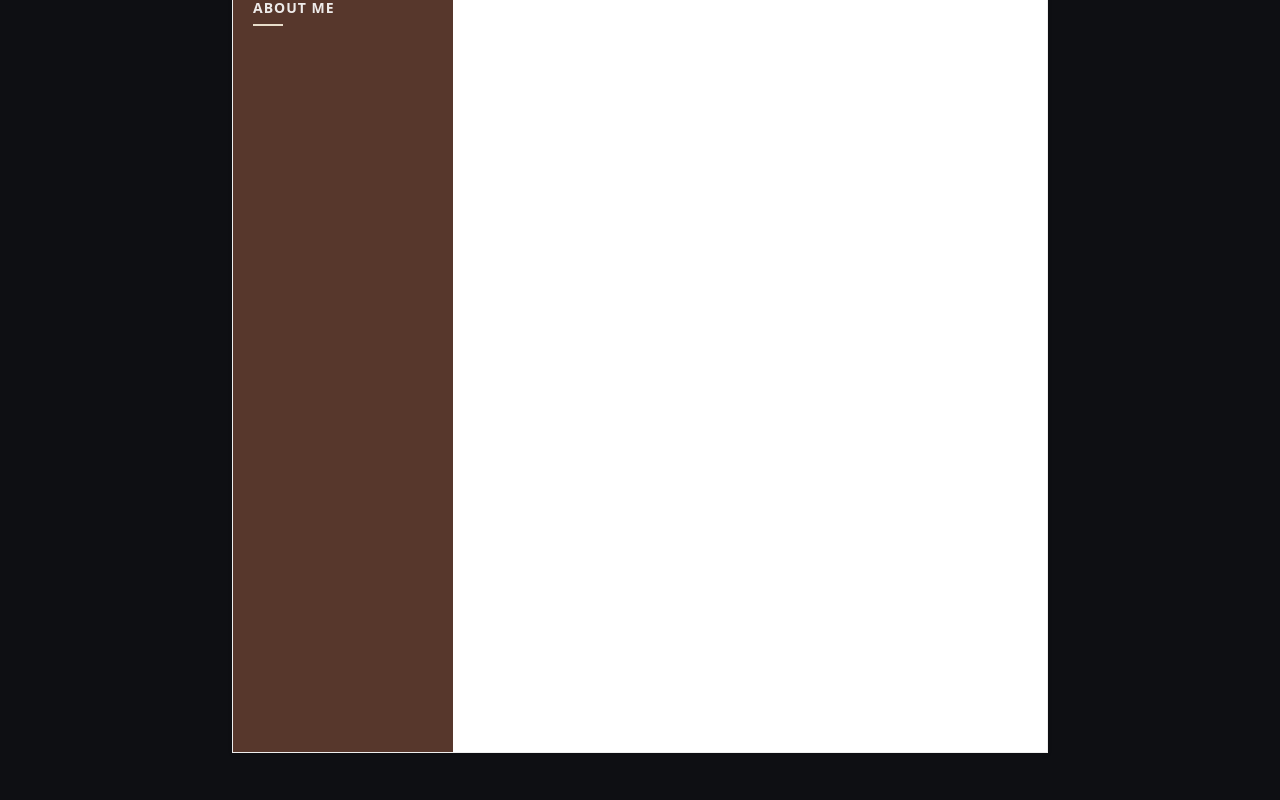
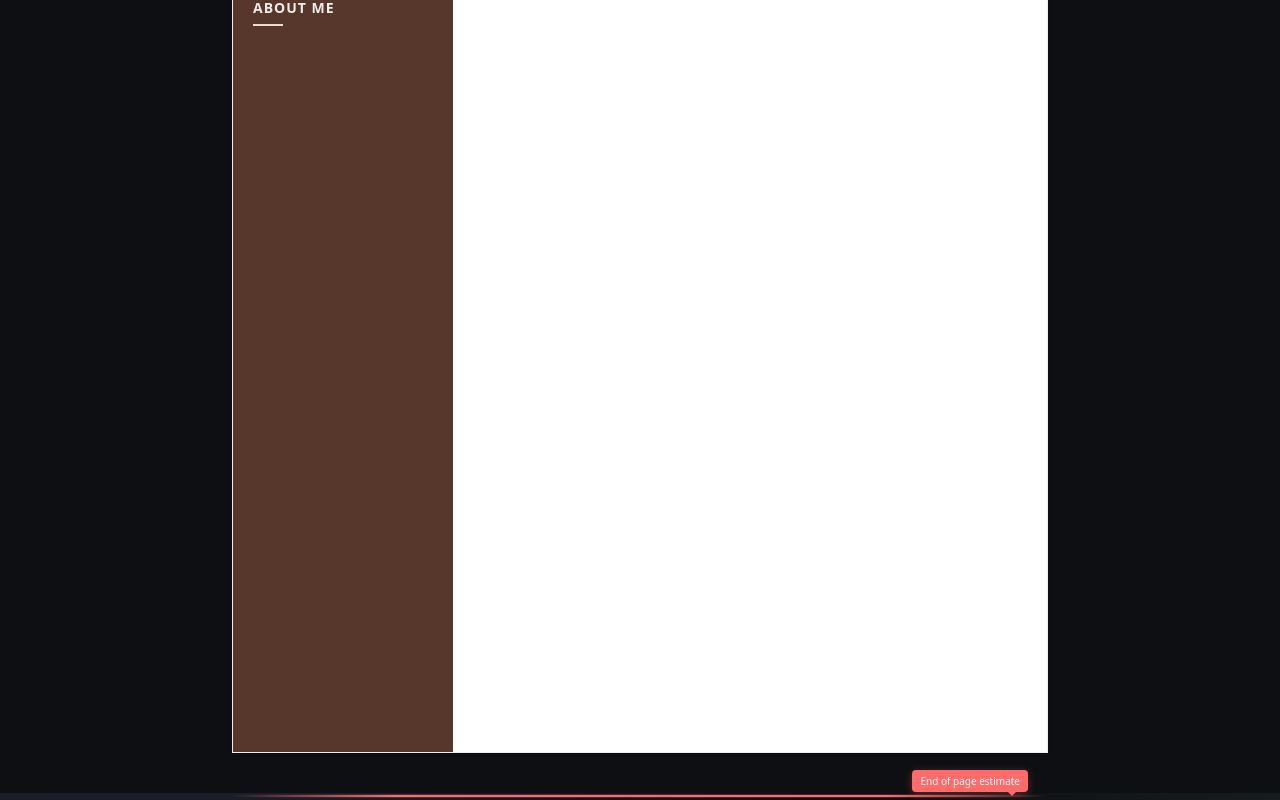
Before and after one commit to BDS-001/FormatMyCV, a React (Vite) app: page / in a window 1280 px wide. Shown: the part 566-1366 px from the top of the page. Built offline with nearby package versions, Linux system fonts and the light colour scheme.

Commit message:
cutoff indicator estimate

```diff
--- /dev/null
+++ b/src/components/CutoffIndicator/CutoffIndicator.jsx
@@ -0,0 +1,10 @@
+import styles from './CutoffIndicator.module.css'
+
+export default function CutoffIndicator() {
+  return (
+    <div className={styles.cutoffIndicator}>
+      <div className={styles.cutoffLine}></div>
+      <div className={styles.cutoffLabel}>End of page estimate</div>
+    </div>
+  )
+}
--- /dev/null
+++ b/src/components/CutoffIndicator/CutoffIndicator.module.css
@@ -0,0 +1,78 @@
+.cutoffIndicator {
+  position: absolute;
+  top: 1120px;
+  left: 50%;
+  transform: translateX(-50%);
+  width: 816px;
+  z-index: 10;
+  pointer-events: none;
+}
+
+.cutoffLine {
+  width: 100%;
+  height: 2px;
+  background: linear-gradient(
+    90deg,
+    transparent 0%,
+    #ff6b6b 20%,
+    #ff6b6b 80%,
+    transparent 100%
+  );
+  position: relative;
+}
+
+.cutoffLine::before {
+  content: '';
+  position: absolute;
+  left: 0;
+  top: -1px;
+  width: 100%;
+  height: 4px;
+  background: linear-gradient(
+    90deg,
+    transparent 0%,
+    rgba(255, 107, 107, 0.3) 20%,
+    rgba(255, 107, 107, 0.3) 80%,
+    transparent 100%
+  );
+  animation: pulse 2s ease-in-out infinite;
+}
+
+.cutoffLabel {
+  position: absolute;
+  right: 20px;
+  top: -25px;
+  background: #ff6b6b;
+  color: white;
+  padding: 4px 8px;
+  border-radius: 4px;
+  font-size: 10px;
+  font-weight: 500;
+  white-space: nowrap;
+  box-shadow: 0 2px 8px rgba(255, 107, 107, 0.3);
+}
+
+.cutoffLabel::after {
+  content: '';
+  position: absolute;
+  top: 100%;
+  right: 12px;
+  border: 4px solid transparent;
+  border-top-color: #ff6b6b;
+}
+
+@keyframes pulse {
+  0%,
+  100% {
+    opacity: 0.6;
+  }
+  50% {
+    opacity: 1;
+  }
+}
+
+@media print {
+  .cutoffIndicator {
+    display: none !important;
+  }
+}
--- a/src/components/PrintPage.jsx
+++ b/src/components/PrintPage.jsx
@@ -7,6 +7,7 @@ import { editorContext } from '../provider/editorProvider'
 import EditPanel from './EditPanel/EditPanel'
 import TemplateSelector from './TemplateSelector/TemplateSelector'
 import ConfirmationModal from './ConfirmationModal/ConfirmationModal'
+import CutoffIndicator from './CutoffIndicator/CutoffIndicator'
 import { useContext } from 'react'
 
 function PrintPageContent() {
@@ -45,6 +46,7 @@ function PrintPageContent() {
           <div className={styles.templateContainer}>
             {template === 'modern' && <ModernTemplate />}
             {template === 'ats' && <ATSTemplate />}
+            <CutoffIndicator />
           </div>
         </div>
       </div>
```
